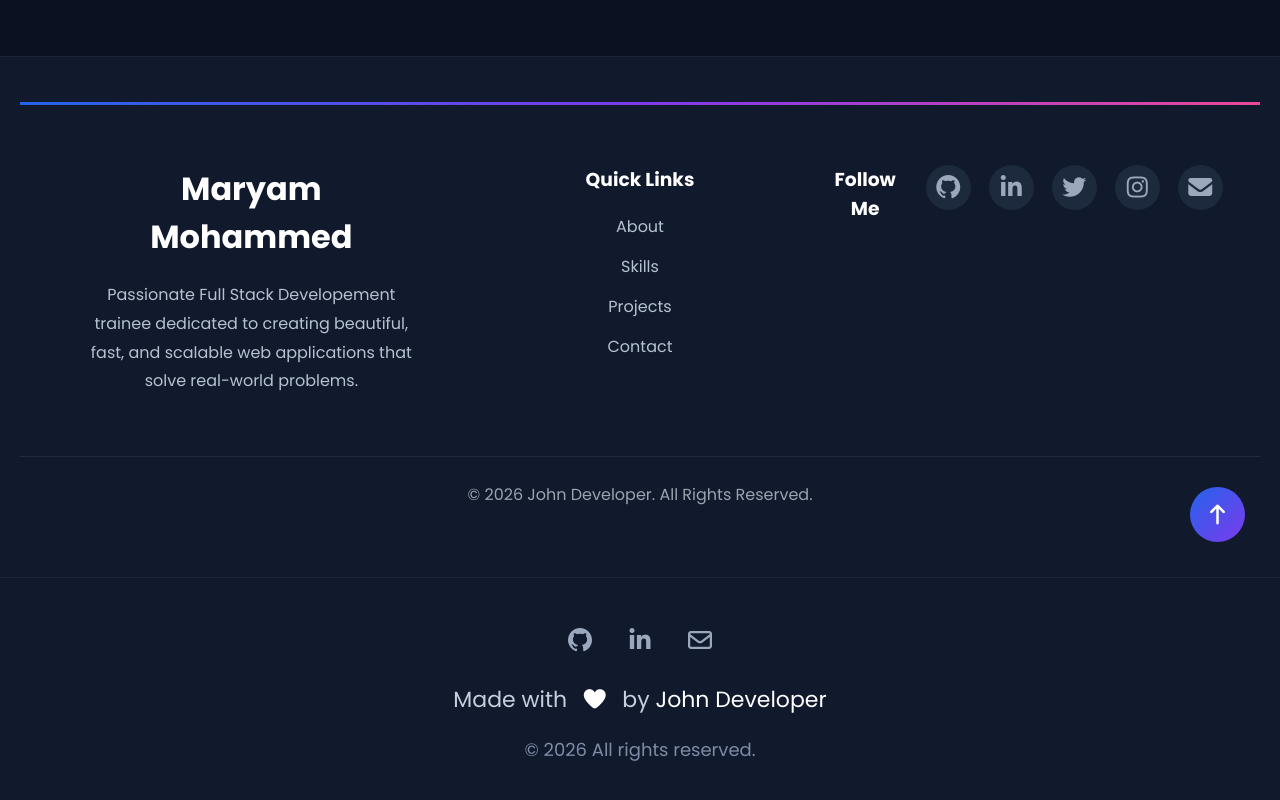
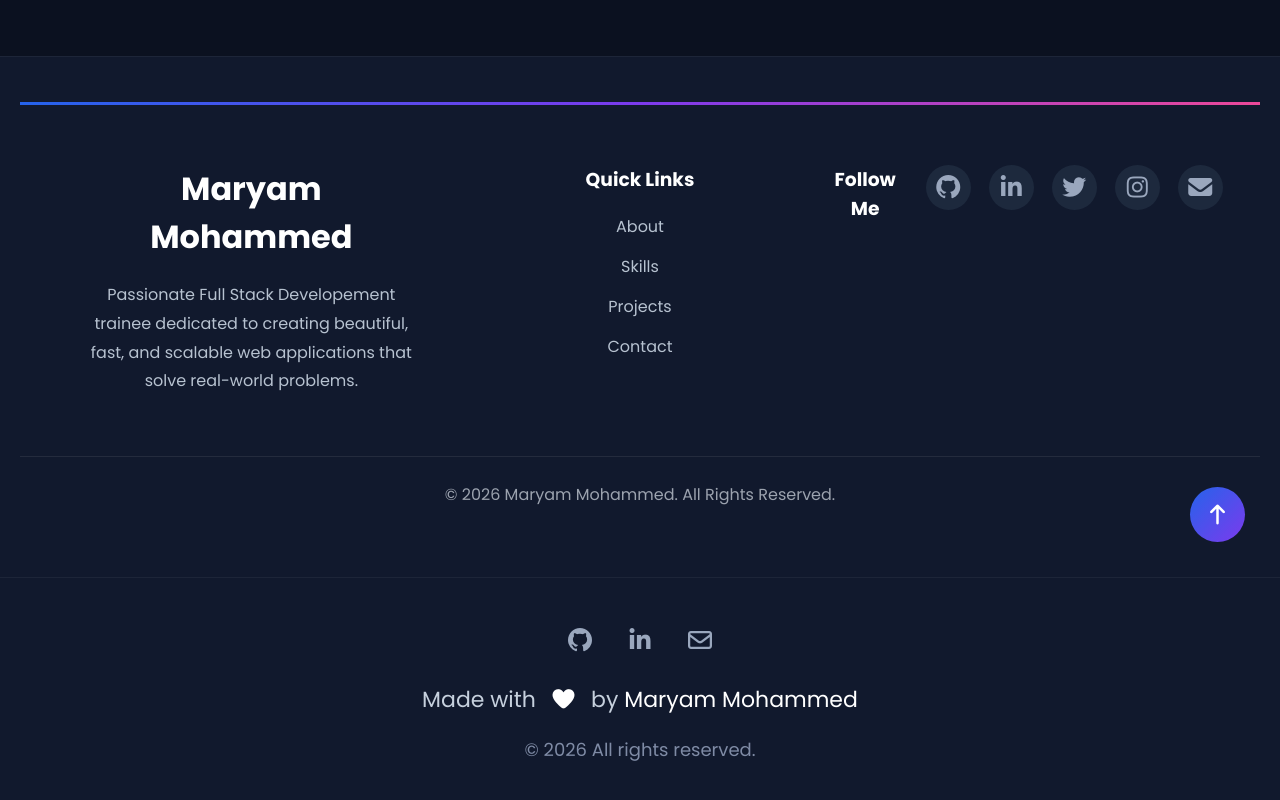
Before and after one commit to maaar-i/Portfolio-website, a plain HTML site: page index.html in a window 1280 px wide. Shown: the part 4229-5029 px from the top of the page. Drawn offline with Linux system fonts and the light colour scheme.

Commit message:
updated footer section

```diff
--- a/index.html
+++ b/index.html
@@ -699,7 +699,7 @@
 
             <p>
 
-                © 2026 John Developer.
+                © 2026 Maryam Mohammed.
                 All Rights Reserved.
 
             </p>
@@ -743,7 +743,7 @@
             <span class="heart">
                 <i class="fas fa-heart"></i>
             </span>
-            by <span>John Developer</span>
+            by <span>Maryam Mohammed</span>
         </p>
         <!-- Copyright -->
         <p class="copyright">
```
